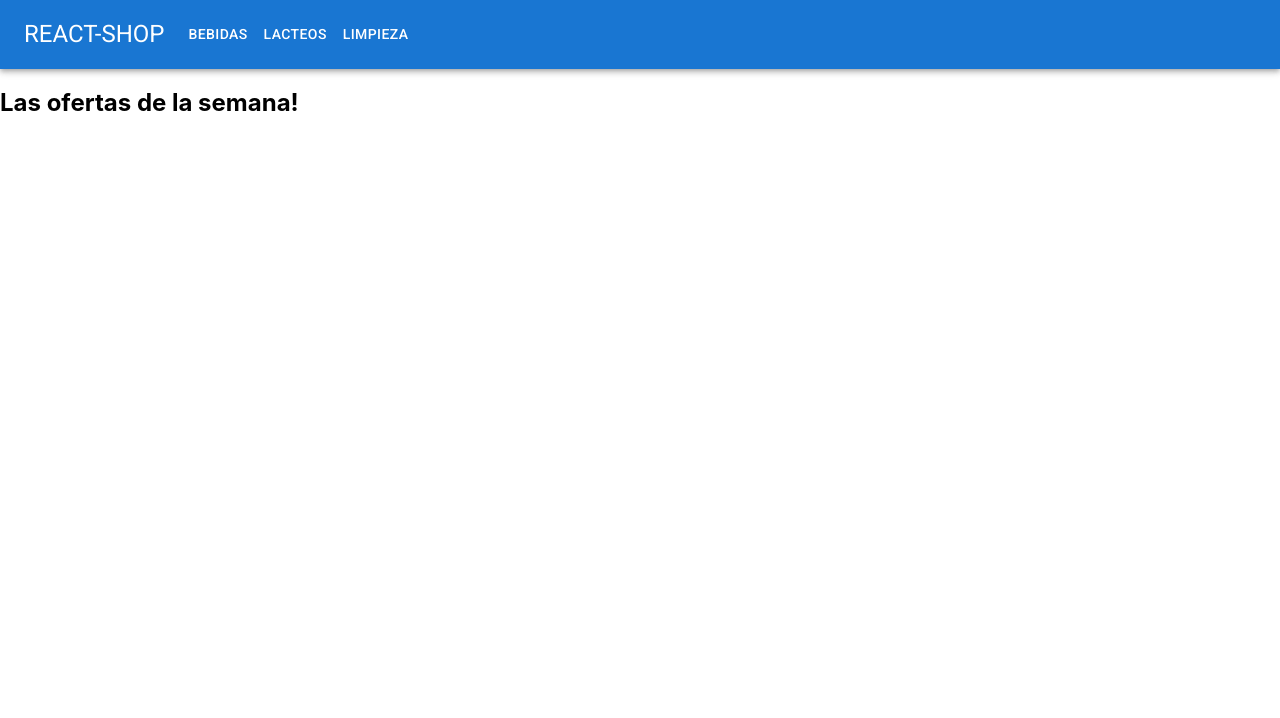
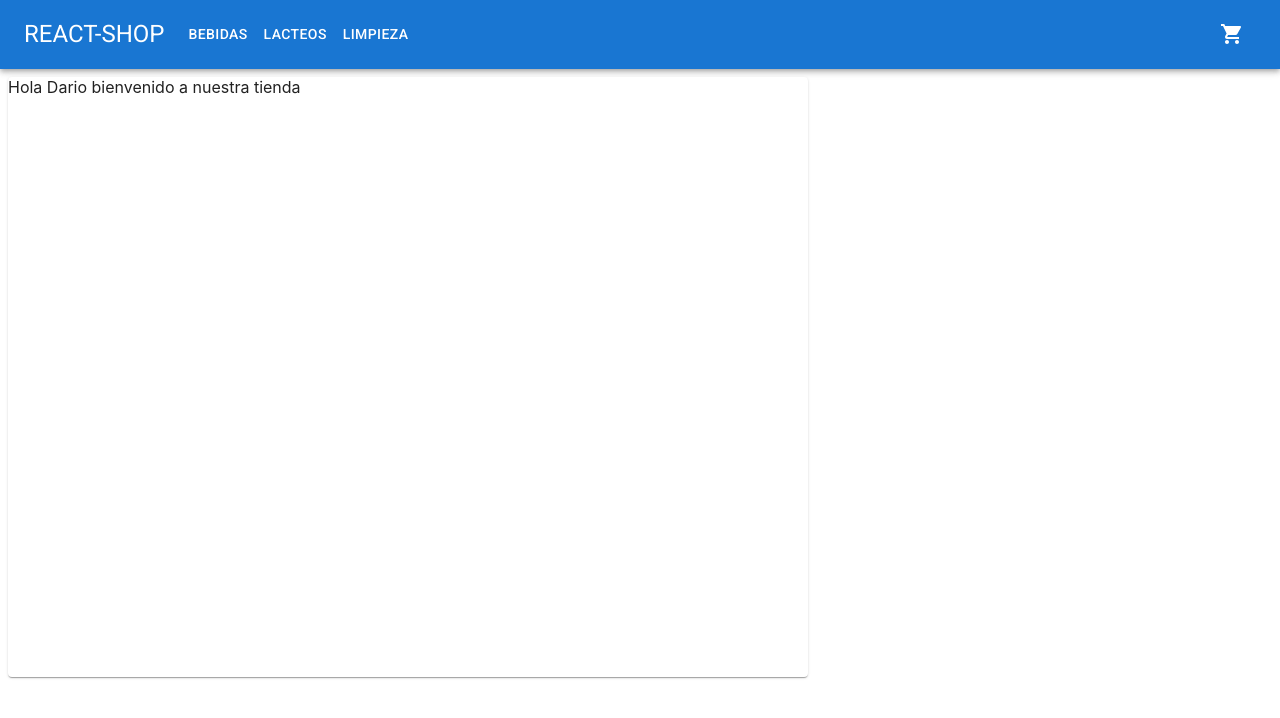
Before and after one commit to mickro1985/shopreact-fabian-dario-ustares, a React (Create React App) app: page / in a window 1280 px wide. Shown: the top 718 px of the page. Built offline with nearby package versions, Linux system fonts and the light colour scheme.

Commit message:
Tercer desafio

```diff
--- a/src/App.js
+++ b/src/App.js
@@ -1,10 +1,11 @@
 import NavBar from "./components/NavBar";
+import ItemListContainer from "./components/ItemListContainer";
 
 function App() {
   return (
     <div className="App">
       <NavBar></NavBar>
-      <h2>Las ofertas de la semana!</h2>
+      <ItemListContainer greeting={"Dario"} />
     </div>
   );
 }
--- /dev/null
+++ b/src/components/CartWidget.js
@@ -0,0 +1,21 @@
+import IconButton from "@mui/material/IconButton";
+//import AccountCircle from "@mui/icons-material/AccountCircle";
+import ShoppingCartIcon from "@mui/icons-material/ShoppingCart";
+
+function CartWidget() {
+  return (
+    <>
+      <IconButton
+        size="large"
+        aria-label="account of current user"
+        aria-controls="menu-appbar"
+        aria-haspopup="true"
+        color="inherit"
+      >
+        <ShoppingCartIcon />
+      </IconButton>
+    </>
+  );
+}
+
+export default CartWidget;
--- /dev/null
+++ b/src/components/ItemListContainer.js
@@ -0,0 +1,22 @@
+import Box from "@mui/material/Box";
+import Paper from "@mui/material/Paper";
+
+function ItemListContainer({ greeting }) {
+  return (
+    <Box
+      sx={{
+        display: "flex",
+        flexWrap: "wrap",
+        "& > :not(style)": {
+          m: 1,
+          width: 800,
+          height: 600,
+        },
+      }}
+    >
+      <Paper>Hola {greeting} bienvenido a nuestra tienda</Paper>
+    </Box>
+  );
+}
+
+export default ItemListContainer;
--- a/src/components/NavBar.js
+++ b/src/components/NavBar.js
@@ -3,8 +3,8 @@ import Container from "@mui/material/Container";
 import Toolbar from "@mui/material/Toolbar";
 import Typography from "@mui/material/Typography";
 import Box from "@mui/material/Box";
-//import * as React from "react";
 import Button from "@mui/material/Button";
+import CartWidget from "./CartWidget";
 
 function NavBar() {
   return (
@@ -25,6 +25,7 @@ function NavBar() {
               Limpieza
             </Button>
           </Box>
+          <CartWidget />
         </Toolbar>
       </Container>
     </AppBar>
```
